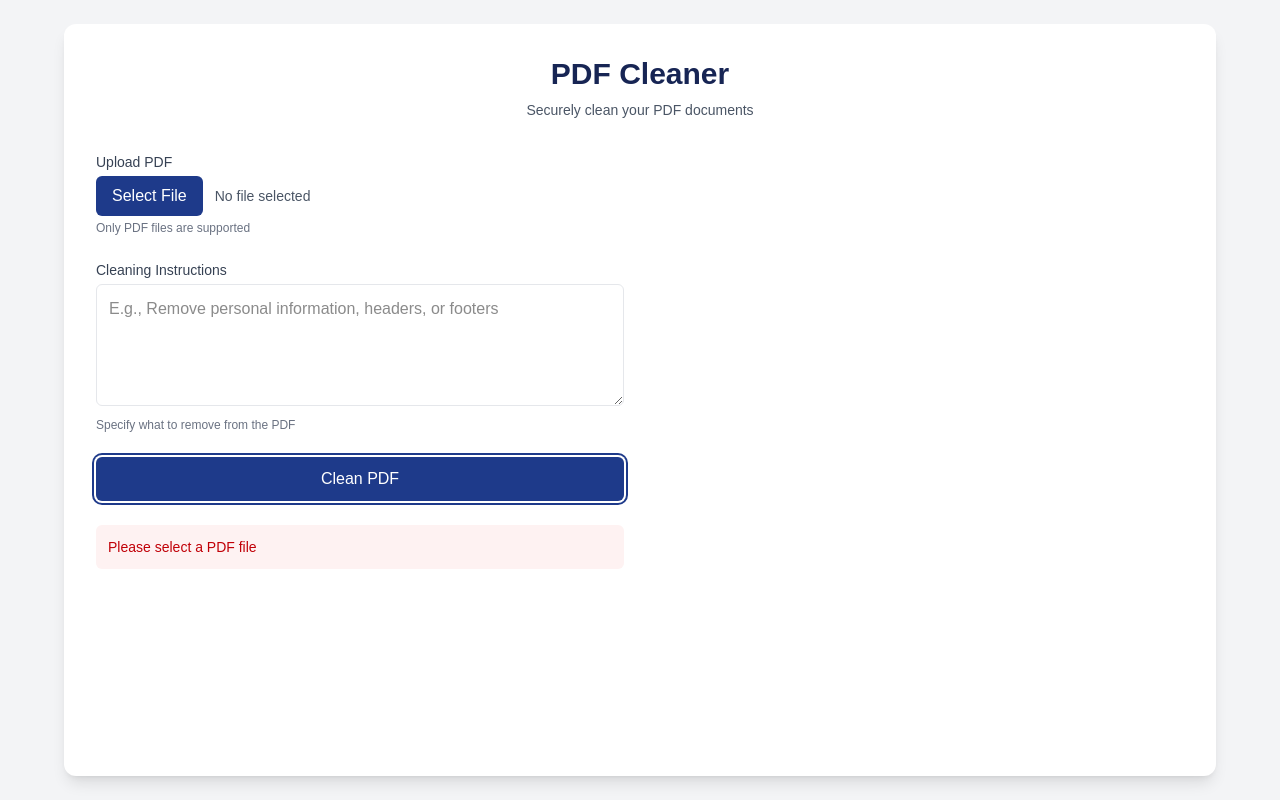
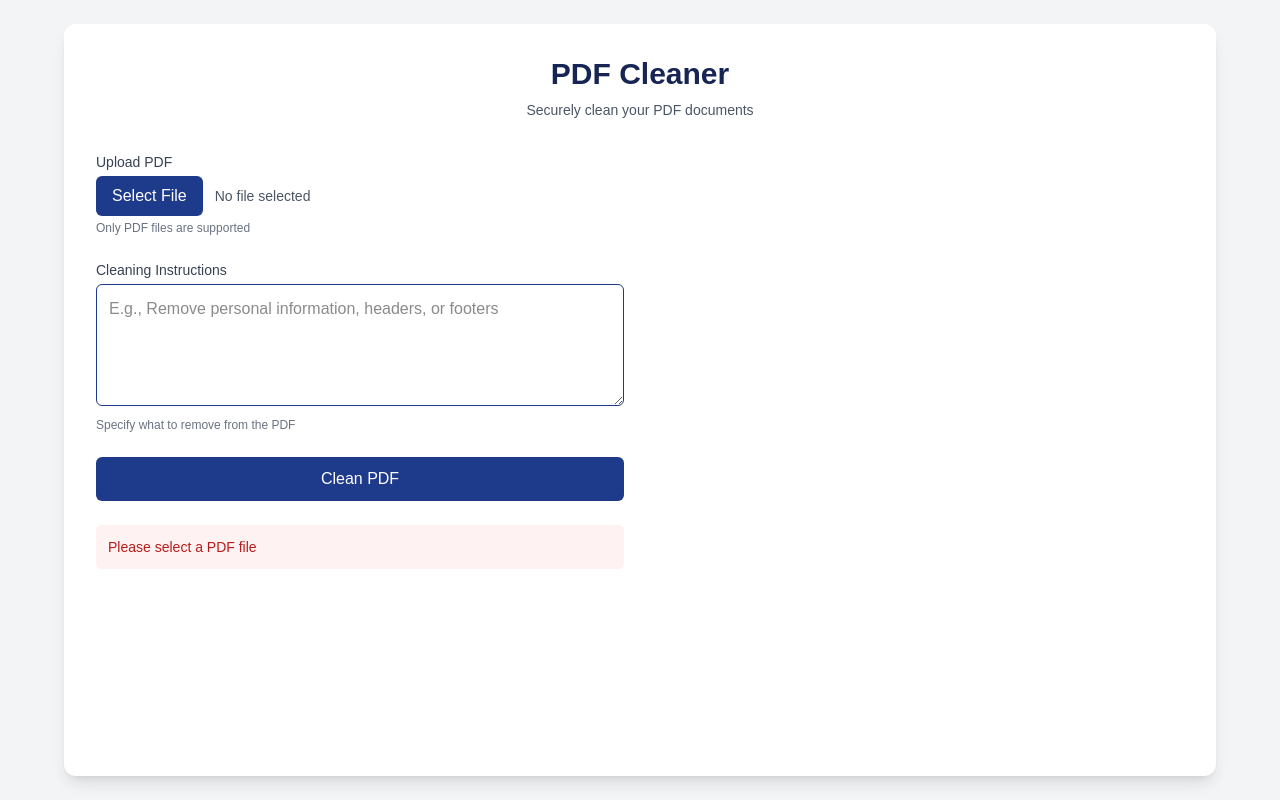
Before and after one commit to Ganesh0433/Advance-Pdf-Cleaning-Agent, a Next.js app in the folder pdf-clean-agent/: page /clean in a window 1280 px wide. Both pictures are taken after a click on the button "Clean PDF". Built offline with nearby package versions, Linux system fonts and the light colour scheme.

Commit message:
Update clean.js

```diff
--- a/pdf-clean-agent/pages/clean.js
+++ b/pdf-clean-agent/pages/clean.js
@@ -49,7 +49,7 @@ export default function CleanPDF() {
       formData.append("prompt", prompt);
 
       const response = await axios.post(
-        "http://127.0.0.1:5000/clean-pdf",
+        process.env.NEXT_PUBLIC_API_URL || "http://127.0.0.1:5000/clean-pdf",
         formData,
         {
           responseType: "blob",
@@ -74,7 +74,12 @@ export default function CleanPDF() {
     <div className="min-h-screen bg-gray-100 flex flex-col p-6 font-sans">
       <div className="flex-1 w-full max-w-6xl mx-auto bg-white rounded-xl shadow-lg p-8">
         <header className="text-center mb-8">
-          <h1 className="text-3xl font-bold text-[#172554]">PDF Cleaner</h1>
+          <h1
+            className="text-3xl font-bold"
+            style={{ color: "#172554" }}
+          >
+            PDF Cleaner
+          </h1>
           <p className="mt-2 text-sm text-gray-600">
             Securely clean your PDF documents
           </p>
@@ -92,7 +97,11 @@ export default function CleanPDF() {
               <div className="flex items-center">
                 <label
                   htmlFor="pdf-upload"
-                  className="cursor-pointer bg-[#1e3a8a] text-white py-2 px-4 rounded-md hover:bg-[#1e2f6d] focus:outline-none focus:ring-2 focus:ring-[#1e3a8a] focus:ring-offset-2 transition"
+                  className="cursor-pointer text-white py-2 px-4 rounded-md transition"
+                  style={{
+                    backgroundColor: "#1e3a8a",
+                    ":hover": { backgroundColor: "#1e2f6d" },
+                  }}
                 >
                   Select File
                   <input
@@ -123,7 +132,11 @@ export default function CleanPDF() {
               <textarea
                 id="instructions"
                 rows={4}
-                className="w-full border border-gray-200 rounded-md p-3 focus:ring-2 focus:ring-[#1e3a8a] focus:border-[#1e3a8a] transition"
+                className="w-full border border-gray-200 rounded-md p-3 transition"
+                style={{
+                  outlineColor: "#1e3a8a",
+                  borderColor: "#1e3a8a",
+                }}
                 placeholder="E.g., Remove personal information, headers, or footers"
                 value={prompt}
                 onChange={(e) => setPrompt(e.target.value)}
@@ -138,11 +151,17 @@ export default function CleanPDF() {
               <button
                 onClick={handleSubmit}
                 disabled={isLoading}
-                className={`flex-1 py-2.5 rounded-md text-white font-medium ${
+                className={`flex-1 py-2.5 rounded-md text-white font-medium flex items-center justify-center transition ${
+                  isLoading ? "bg-gray-400 cursor-not-allowed" : ""
+                }`}
+                style={
                   isLoading
-                    ? "bg-gray-400 cursor-not-allowed"
-                    : "bg-[#1e3a8a] hover:bg-[#1e2f6d]"
-                } flex items-center justify-center transition focus:outline-none focus:ring-2 focus:ring-[#1e3a8a] focus:ring-offset-2`}
+                    ? {}
+                    : {
+                        backgroundColor: "#1e3a8a",
+                        ":hover": { backgroundColor: "#1e2f6d" },
+                      }
+                }
                 aria-busy={isLoading}
               >
                 {isLoading ? (
@@ -178,7 +197,11 @@ export default function CleanPDF() {
                 <a
                   href={downloadUrl}
                   download="cleaned.pdf"
-                  className="flex-1 py-2.5 rounded-md bg-[#0d9488] text-white font-medium hover:bg-[#0b8276] text-center transition focus:outline-none focus:ring-2 focus:ring-[#0d9488] focus:ring-offset-2"
+                  className="flex-1 py-2.5 rounded-md text-white font-medium text-center transition"
+                  style={{
+                    backgroundColor: "#0d9488",
+                    ":hover": { backgroundColor: "#0b8276" },
+                  }}
                   aria-label="Download cleaned PDF"
                 >
                   Download
@@ -188,11 +211,11 @@ export default function CleanPDF() {
 
             {(error || success) && (
               <div
-                className={`p-3 rounded-md transition-opacity duration-300 ${
-                  error
-                    ? "bg-red-50 text-red-700"
-                    : "bg-[#e6fffa] text-[#0d9488]"
-                }`}
+                className="p-3 rounded-md transition-opacity duration-300"
+                style={{
+                  backgroundColor: error ? "#FEF2F2" : "#e6fffa",
+                  color: error ? "#B91C1C" : "#0d9488",
+                }}
                 role="alert"
               >
                 <p className="text-sm">
```
